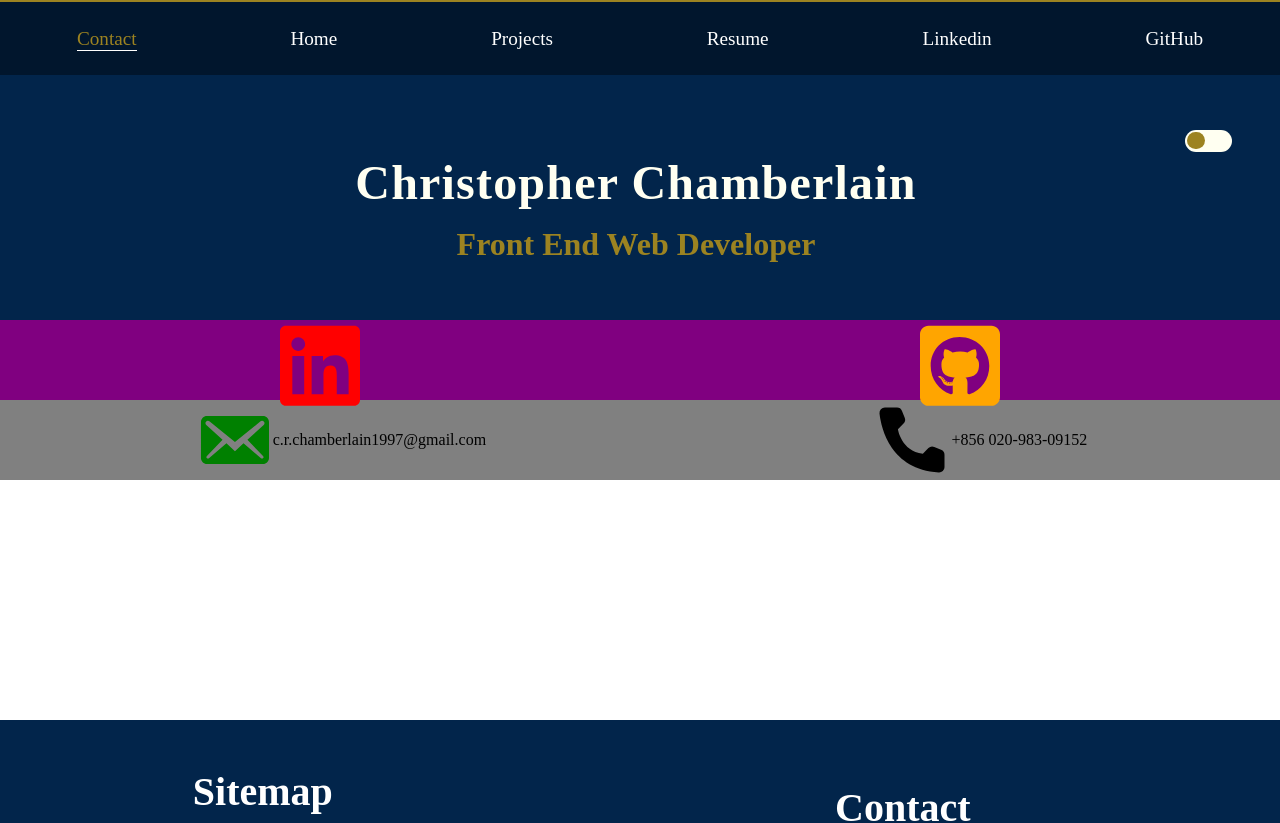
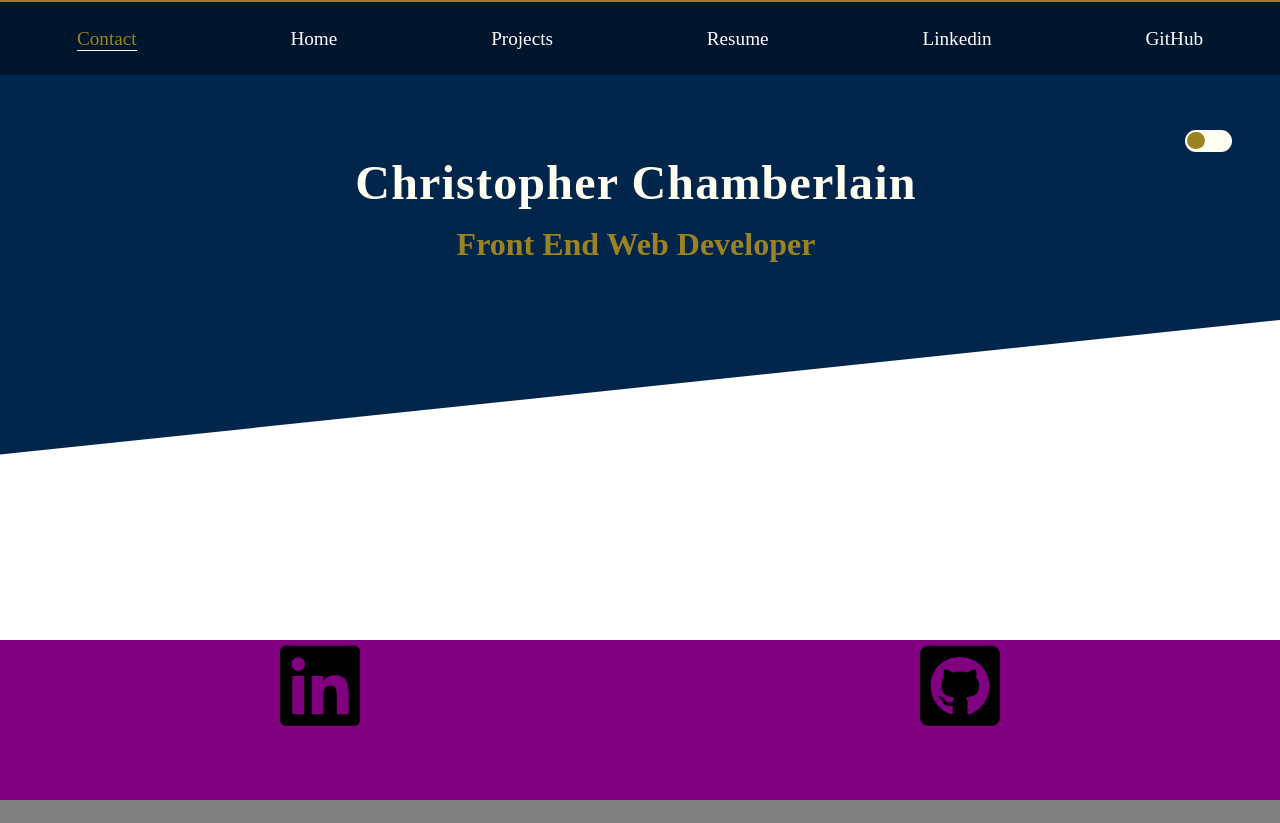
Before and after one commit to AkaraTawng/portfolio-mf-v2, a React (Create React App) app: page /contact in a window 1280 px wide. Shown: the top 823 px of the page. Built offline with nearby package versions, Linux system fonts and the light colour scheme.

Commit message:
align contact section. add dev bg colors

```diff
--- a/src/main.css
+++ b/src/main.css
@@ -807,8 +807,15 @@
   }
 }
 
+#contact-wrapper {
+  background-color: mediumseagreen;
+  height: 45rem;
+  margin-top: 20rem;
+}
+
 #social-icons-section {
   background-color: purple;
+  height: 10rem;
 }
 #social-icons-section ul {
   display: flex;
@@ -817,12 +824,10 @@
   list-style-type: none;
 }
 #social-icons-section #linkedin {
-  fill: red;
   width: 5rem;
   height: 5rem;
 }
 #social-icons-section #github {
-  fill: orange;
   width: 5rem;
   height: 5rem;
 }
@@ -830,6 +835,8 @@
 #contact-section {
   background-color: gray;
   display: flex;
+  height: 20rem;
+  flex-direction: column;
   justify-content: space-around;
 }
 #contact-section ul {
@@ -844,12 +851,10 @@
   align-items: center;
 }
 #contact-section #email-icon {
-  fill: green;
   width: 5rem;
   height: 5rem;
 }
 #contact-section #phone-icon {
-  fill: cornflowerblue;
   width: 5rem;
   height: 5rem;
 }/*# sourceMappingURL=main.css.map */
--- a/src/scss/layout/_contact.scss
+++ b/src/scss/layout/_contact.scss
@@ -1,5 +1,12 @@
+#contact-wrapper {
+    background-color: mediumseagreen;
+    height: 45rem;
+    margin-top: 20rem;
+}
+
 #social-icons-section {
     background-color: purple;
+    height: 10rem;
     ul {
         display: flex;
         flex-direction: row;
@@ -7,13 +14,11 @@
         list-style-type: none;
     }
     #linkedin {
-        fill: red;
         width: 5rem;
         height: 5rem;
     }
 
     #github {
-        fill: orange;
         width: 5rem;
         height: 5rem;
     }
@@ -22,6 +27,8 @@
 #contact-section {
     background-color: gray;
     display: flex;
+    height: 20rem;
+    flex-direction: column;
     justify-content: space-around;
     ul {
         list-style-type: none;
@@ -38,13 +45,11 @@
     }
 
     #email-icon {
-        fill: green;
         width: 5rem;
         height: 5rem;
     }
 
     #phone-icon {
-        fill: cornflowerblue;
         width: 5rem;
         height: 5rem;
     }
```
Also changed, not shown: 1 other file (tests, documents, lock files or other folders).
